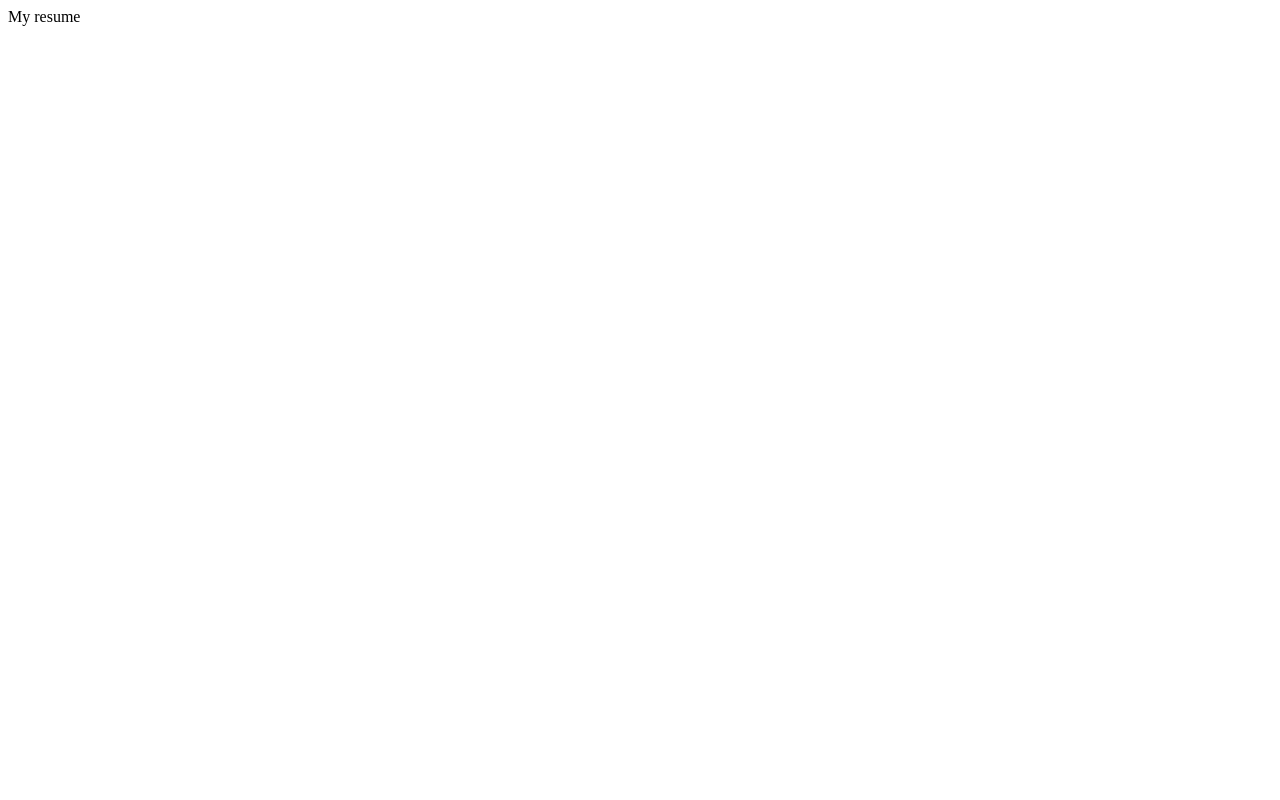
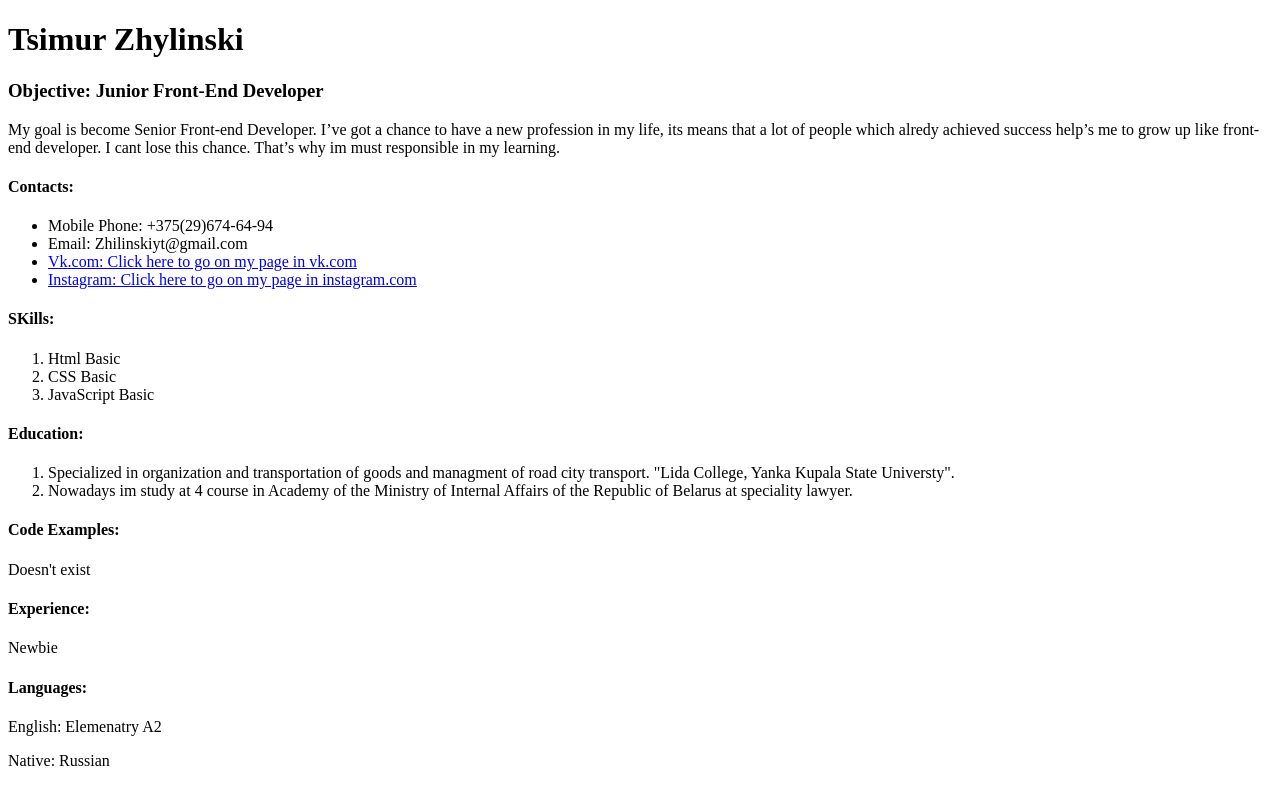
Before and after one commit to zhilinskiyt/rsschool-cv, a plain HTML site: page index.html in a window 1280 px wide. Drawn offline with Linux system fonts and the light colour scheme.

Commit message:
refactor: add Html Markup and rename foto file

```diff
--- a/index.html
+++ b/index.html
@@ -3,11 +3,45 @@
 <head>
     <meta charset="UTF-8">
     <meta name="viewport" content="width=1024px, initial-scale=1.0">
-    <title>Document</title>
+    <title>Tsimur Zhylinski CV</title>
     <link rel="stylesheet" href="style.css">
 </head>
-<body>
-My resume
-</div>
+    <h1>Tsimur Zhylinski</h1>
+
+    <h3>Objective: Junior Front-End Developer</h3>
+
+    <p>My goal is become Senior Front-end Developer. I’ve got a chance to have a new profession in my life, its means that a lot of people which alredy achieved success help’s me to grow up like front-end developer. I cant lose this chance. That’s why im must responsible in my learning.</p>
+
+    <h4>Contacts:</h4>
+    <ul>
+        <li>Mobile Phone: +375(29)674-64-94</li>
+        <li>Email: Zhilinskiyt@gmail.com</li>
+        <li><a href="https://vk.com/id298013653">Vk.com: Click here to go on my page in vk.com</a></li>
+        <li><a href="https://www.instagram.com/zhilinskiytim/?hl=ru">Instagram: Click here to go on my page in instagram.com</a></li>
+    </ul>
+
+    <h4>SKills:</h4>
+    <ol>
+        <li>Html Basic</li>
+        <li>CSS Basic</li>
+        <li>JavaScript Basic</li>
+    </ol>
+
+    <h4>Education:</h4>
+    <ol>
+        <li>Specialized in organization and transportation of goods and managment of road city transport. "Lida College, Yanka Kupala State Universty".</li>
+        <li>Nowadays im study at 4 course in Academy of the Ministry of Internal Affairs of the Republic of Belarus at speciality lawyer.</li>
+    </ol>
+
+    <h4>Code Examples:</h4>
+    <p>Doesn't exist</p>
+
+    <h4>Experience:</h4>
+    <p>Newbie</p>
+
+    <h4>Languages:</h4>
+    <p>English: Elemenatry A2</p>
+    <p>Native: Russian</p>
+
 </body>
 </html>
```
Also changed, not shown: my_photo.jpg (renamed from My photo.jpg).
